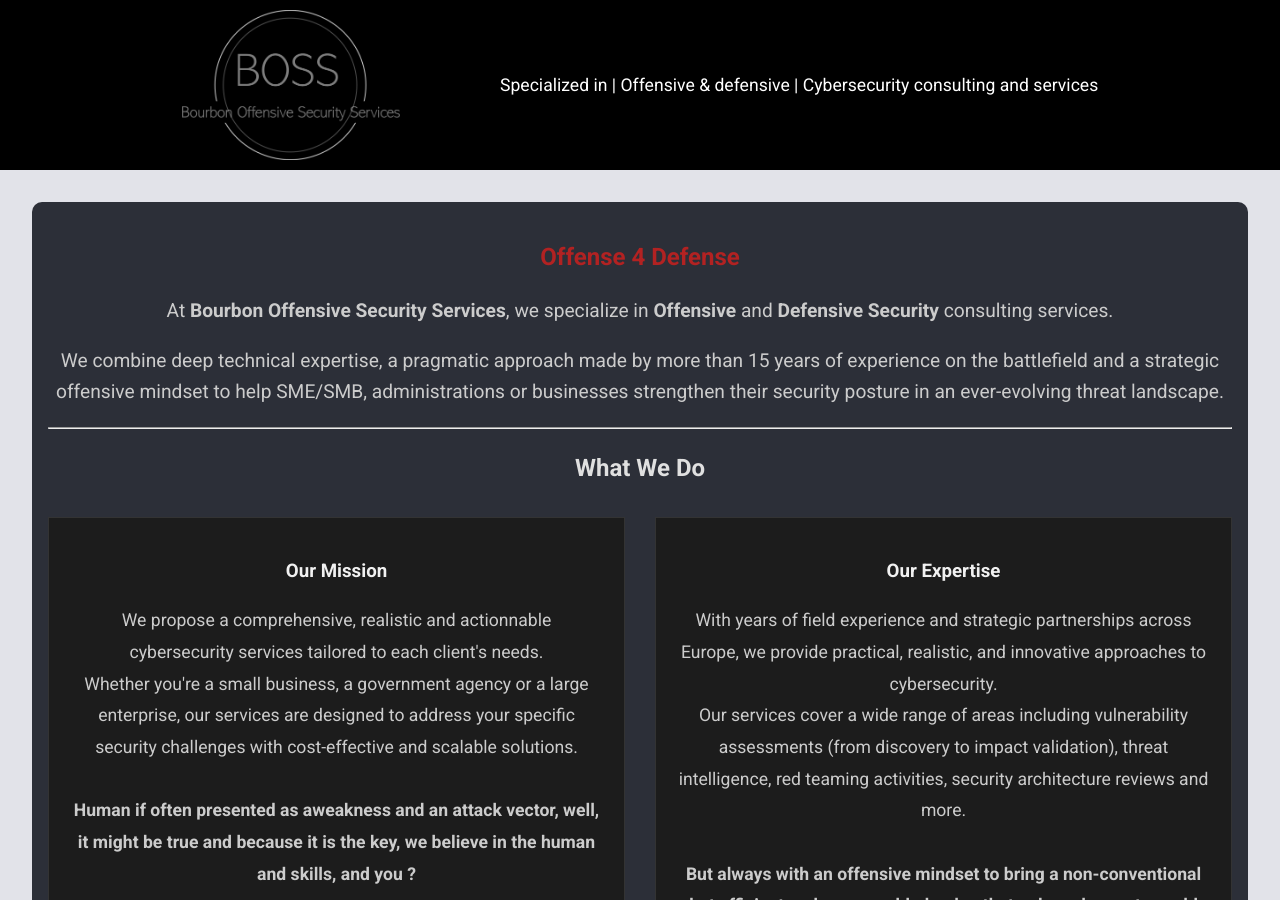
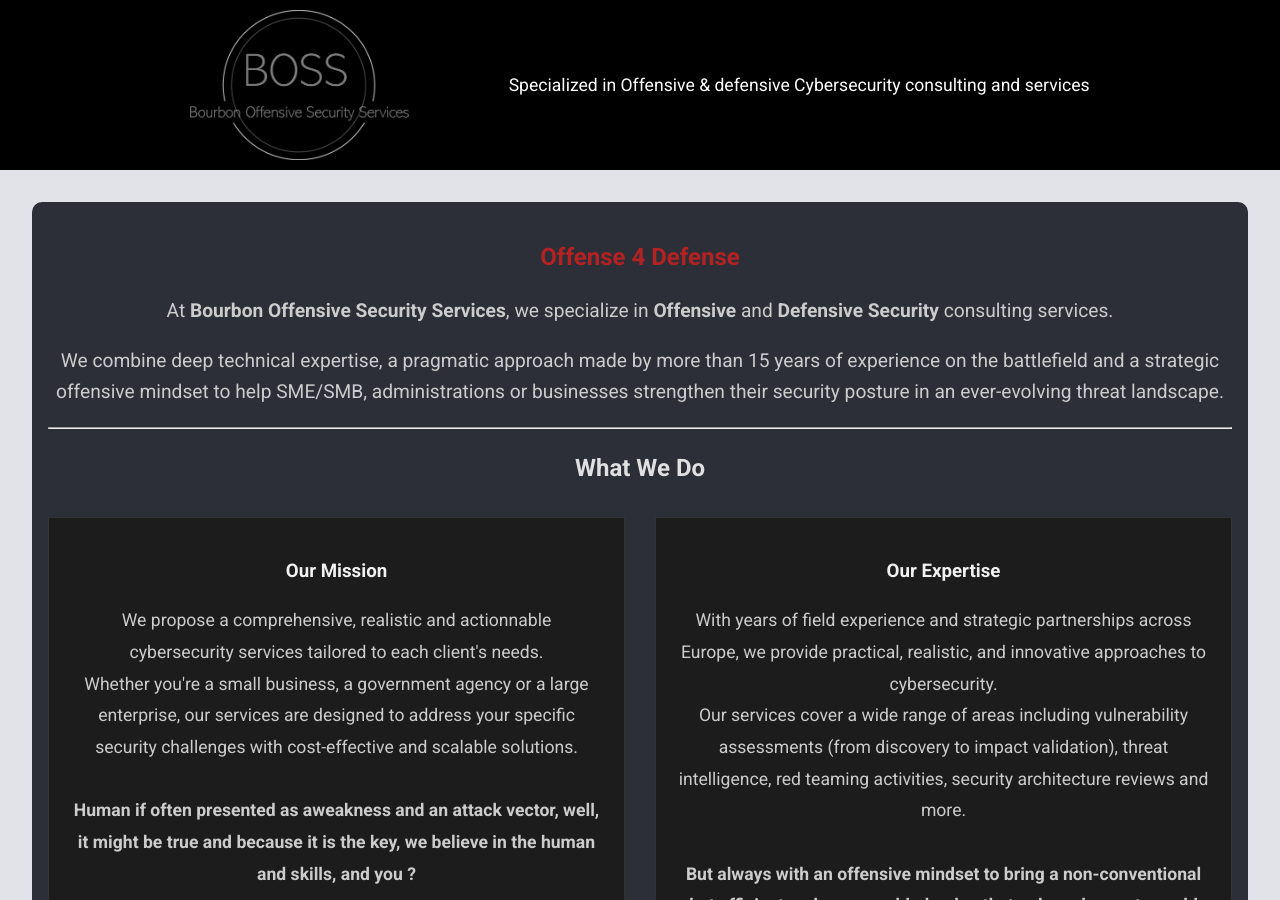
Before and after one commit to kmkz/BOSS.github.io, a Jekyll site: the page built from index.md, in a window 1280 px wide and 900 px high. Built offline with Jekyll 4.4.1, drawn with Linux system fonts in a browser that asks for light colours.

Commit message:
css party

```diff
--- a/_config.yml
+++ b/_config.yml
@@ -1,12 +1,13 @@
 # General site settings
 title: "Bourbon Offensive Security Services (BOSS)"
 description: |
-  Specialized in |
-  Offensive & defensive |
+  Specialized in
+  Offensive & defensive
   Cybersecurity consulting and services
 
 url: "https://www.boffsec-services.com"
 baseurl: "/"
+
 
 # Theme configuration
 theme: jekyll-theme-cayman
```
